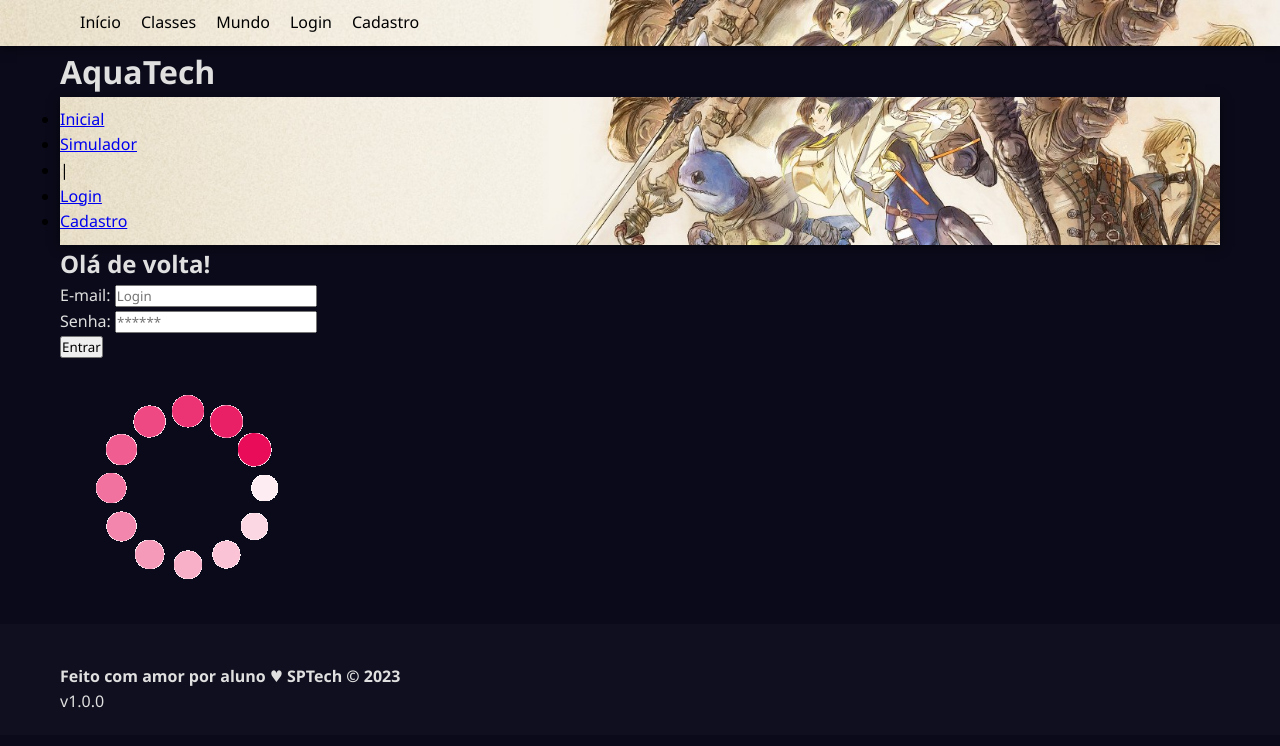
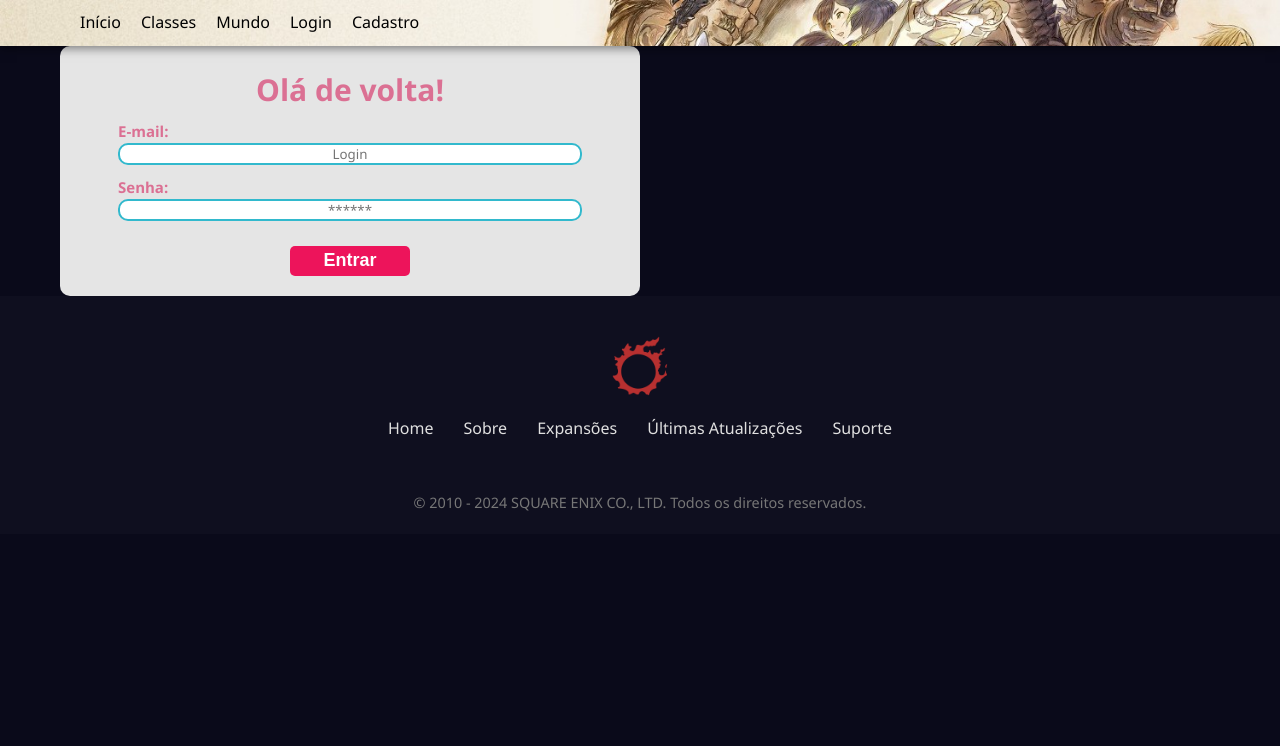
Before and after one commit to rootdeivid/FFXIV-Project, a website: page public/pages/login.html in a window 1280 px wide. Drawn offline with Linux system fonts and the light colour scheme; files that its build step writes are made by us from their sources; files whose address does not match are found by name.

Commit message:
style css login

```diff
--- /dev/null
+++ b/public/css/login.css
@@ -0,0 +1,198 @@
+* {
+    margin: 0;
+    padding: 0;
+    box-sizing: border-box;
+    font-family: 'Segoe UI', Tahoma, Geneva, Verdana, sans-serif;
+}
+
+body {
+    background-color: #0a0a1a;
+    color: #e0e0e0;
+    line-height: 1.6;
+}
+
+.login {
+  height: var(--tamanho-login);
+  background-size: cover;
+}
+
+.login .container {
+  justify-content: center;
+  align-items: center;
+  height: 100%;
+}
+
+.card {
+  width: 50%;
+  background-color: #e5e5e5;
+  border-radius: 10px;
+  display: flex;
+  align-items: center;
+  justify-content: space-evenly;
+  color: palevioletred;
+  flex-direction: column;
+  height: fit-content;
+  padding: 20px 0;
+}
+
+.card h2 {
+  margin: 0;
+  font-size: 30px;
+}
+
+.formulario {
+  display: flex;
+  height: 90%;
+  width: 80%;
+  justify-content: space-around;
+  flex-direction: column;
+}
+
+.formulario span {
+  font-size: 15px;
+  font-weight: 800;
+}
+
+.formulario input {
+  border: 2px solid #32b9cd;
+  text-align: center;
+  border-radius: 10px;
+  margin: 0;
+}
+
+.formulario select {
+  border: 2px solid #32b9cd;
+  background-color: white;
+  color: gray;
+  height: 36px;
+  text-align: center;
+  border-radius: 10px;
+  margin: 0;
+}
+
+.campo {
+  display: flex;
+  flex-direction: column;
+  justify-content: start;
+  padding: 5px 0;
+}
+
+.botao {
+  cursor: pointer;
+  font-family: "Barlow", sans-serif;
+  border: 0;
+  border-radius: 5px;
+  font-weight: 600;
+  font-size: 18px;
+  color: #fff;
+  background-color: #ED145B;
+  width: 120px;
+  height: 30px;
+  align-self: center;
+  margin-top: 20px;
+}
+
+.loading-div {
+  width: 50px;
+  display: none;
+}
+
+.loading-div img {
+  height: 50px;
+  width: 50px;
+}
+
+#div_erros_login {
+  display: none
+}
+
+.container {
+    max-width: 1200px;
+    margin: 0 auto;
+    padding: 0 20px;
+}
+
+.navbar {
+    background-image: url(../assets/imgs/navbar.jpg);
+    background-size: 100% auto;
+    color: black;
+    background-color: #1a1a2e;
+    padding: 10px 0;
+    position: sticky;
+    top: 0;
+    z-index: 100;
+    box-shadow: 0 2px 10px rgba(0, 0, 0, 0.5);
+}
+
+.navbar-container {
+    display: flex;
+    justify-content: space-between;
+    align-items: center;
+}
+
+.navbar-logo {
+    height: 40px;
+}
+
+.navbar-nav {
+    display: flex;
+    list-style: none;
+}
+
+.navbar-nav li {
+    margin-left: 20px;
+}
+
+.navbar-nav a {
+    color: black;
+    text-decoration: none;
+    font-weight: 500;
+    transition: color 0.3s;
+}
+
+.nav-separator {
+    height: 6px;
+    width: 100%;
+    background: linear-gradient(90deg, #1a1a2e, #4a0e4e, #1a1a2e);
+}
+
+.footer {
+    background-color: #0f0f1f;
+    padding: 40px 0 20px;
+}
+
+.footer-container {
+    display: flex;
+    flex-direction: column;
+    align-items: center;
+}
+
+.footer-logo {
+    height: 60px;
+    margin-bottom: 20px;
+}
+
+.footer-nav {
+    display: flex;
+    list-style: none;
+    margin-bottom: 30px;
+    flex-wrap: wrap;
+    justify-content: center;
+}
+
+.footer-nav li {
+    margin: 0 15px;
+}
+
+.footer-nav a {
+    color: #e0e0e0;
+    text-decoration: none;
+    transition: color 0.3s;
+}
+
+.footer-copyright {
+    color: #777;
+    font-size: 0.9rem;
+    text-align: center;
+    margin-top: 20px;
+}
--- a/public/pages/login.html
+++ b/public/pages/login.html
@@ -3,49 +3,24 @@
 <head>
     <meta charset="UTF-8">
     <meta name="viewport" content="width=device-width, initial-scale=1.0">
-    <link rel="stylesheet" href="./css/index.css">
+    <link rel="stylesheet" href="../css/login.css">
     <title>Final Fantasy XIV - Página Inicial</title>
 </head>
 <body>
     <nav class="navbar">
         <div class="container navbar-container">
             <ul class="navbar-nav">
-                <li><a href="#">Início</a></li>
-                <li><a href="#">Classes</a></li>
+                <li><a href="../index.html">Início</a></li>
+                <li><a href="../pages/classes.html">Classes</a></li>
                 <li><a href="#">Mundo</a></li>
-                <li><a href="#">Login</a></li>
-                <li><a href="#">Cadastro</a></li>
+                <li><a href="../pages/login.html">Login</a></li>
+                <li><a href="../pages/cadastro.html">Cadastro</a></li>
             </ul>
         </div>
     </nav>
 </head>
 
 <body>
-
-    <!--Header-->
-
-    <div class="header">
-        <div class="container">
-            <h1 class="titulo">AquaTech</h1>
-            <ul class="navbar">
-                <li>
-                    <a href="index.html">Inicial</a>
-                </li>
-                <li>
-                    <a href="simulador.html">Simulador</a>
-                </li>
-                <li>|</li>
-                <li class="agora">
-                    <a href="#">Login</a>
-                </li>
-                <li>
-                    <a href="cadastro.html">Cadastro</a>
-                </li>
-            </ul>
-        </div>
-    </div>
-
-
     <div class="login">
         <div class="alerta_erro">
             <div class="card_erro" id="cardErro">
@@ -77,12 +52,20 @@
     </div>
 
     <!--footer inicio-->
-    <div class="footer">
-        <div class="container">
-            <h4>Feito com amor por aluno &hearts; SPTech &copy; 2023</h4>
-            <span class="version">v1.0.0</span>
+    <footer class="footer">
+        <div class="container footer-container">
+            <img src="../assets/icon/icon.png" alt="Final Fantasy XIV Logo" class="footer-logo">
+            <ul class="footer-nav">
+                <li><a href="#">Home</a></li>
+                <li><a href="#">Sobre</a></li>
+                <li><a href="#">Expansões</a></li>
+                <li><a href="#">Últimas Atualizações</a></li>
+                <li><a href="#">Suporte</a></li>
+            </ul>
+            <p class="footer-copyright">© 2010 - 2024 SQUARE ENIX CO., LTD. Todos os direitos reservados.</p>
         </div>
-    </div>
+    </footer>
+
     <!--footer fim-->
 
 </body>
```
